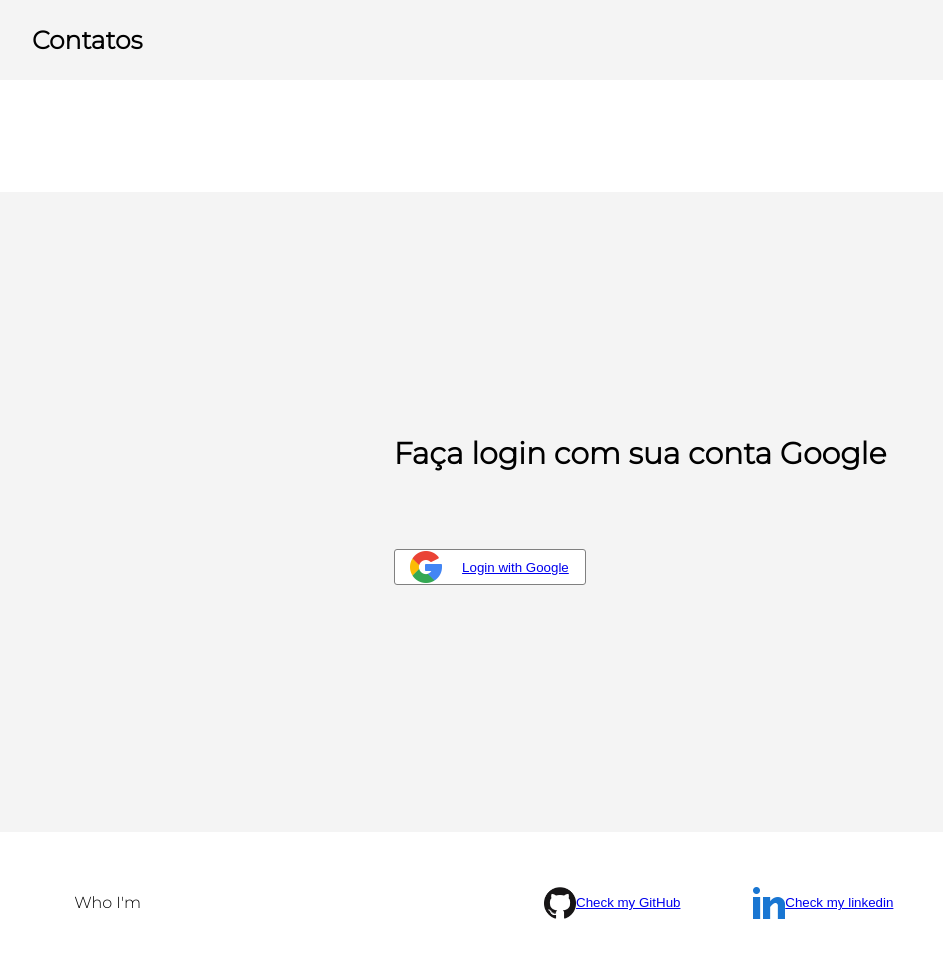
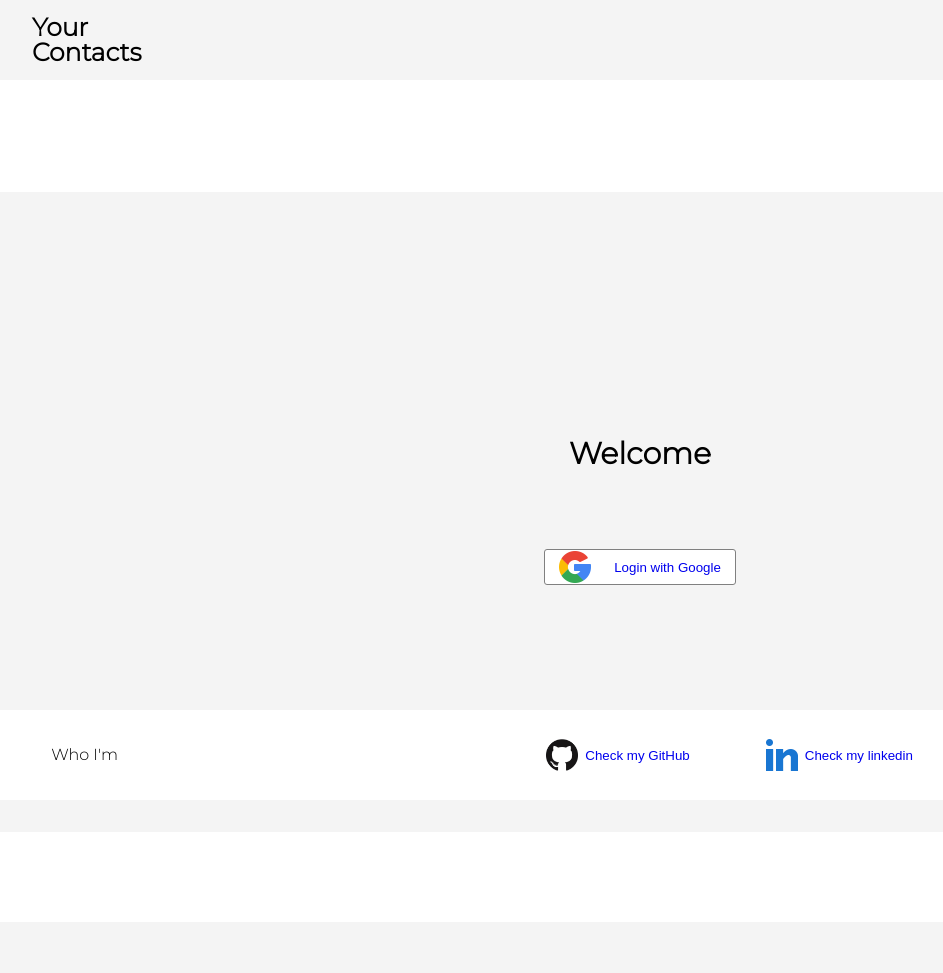
Before and after one commit to renanssilva/listaDominios_conectaGoogle, a Flask app: page / in a window 1280 px wide. Shown: the whole page, without its empty margins (0-943 px from the left). After the commit the page ends 771 px from the top, so only its background shows below. Run offline with Flask 2, Linux system fonts and the light colour scheme.

Commit message:
Ajustes finais

```diff
--- a/app.py
+++ b/app.py
@@ -1,9 +1,6 @@
-
-# from flask import Flask, render_template, url_for, redirect, session
 from flask import Flask, render_template
 import httplib2
 from googleapiclient import discovery
-
 from oauth2client.client import flow_from_clientsecrets
 from oauth2client.file import Storage
 from oauth2client.tools import run_flow
@@ -11,23 +8,30 @@ from oauth2client.tools import run_flow
 
 app = Flask(__name__)
 
-CLIENT_SECRET = 'credentials.json'
+CREDENTIAL_JSON = 'credentials.json'
 SCOPE = 'https://www.googleapis.com/auth/contacts.other.readonly'
 STORAGE = Storage('conecta-credentials-storage')
 
 
 def authorize_credentials():
-    # Fetch credentials from storage
+    """
+    Buscando credenciais no STORAGE ou autenticar credenciais
+    :return: credencial autorizada
+    """
     credentials = STORAGE.get()
     # If the credentials doesn't exist in the storage location then run the flow
     if credentials is None or credentials.invalid:
-        flow = flow_from_clientsecrets(CLIENT_SECRET, scope=SCOPE)
+        flow = flow_from_clientsecrets(CREDENTIAL_JSON, scope=SCOPE)
         http = httplib2.Http()
         credentials = run_flow(flow, STORAGE, http=http)
     return credentials
 
 
 def get_google_contacts():
+    """
+    Pega todos os contatos do usuário autenticado
+    :return:Uma lista com todos os contatos do usuário autenticado
+    """
     credentials = authorize_credentials()
     http = credentials.authorize(httplib2.Http())
     discoveryUrl = ('https://people.googleapis.com/$discovery/rest?version=v1')
@@ -39,11 +43,15 @@ def get_google_contacts():
 
     for email in values:
         values_list.append(email['emailAddresses'][0]['value'])
-
     return values_list
 
 
 def format_googleContacts(contactList: list):
+    """
+    Formata a lista de contatos do usuário autenticado
+
+    :return: Um dicionário ourdenado sendo as chaves od dominios e os valores todos os email relacionado a este dominio
+    """
     dictContact = {}
 
     for addressesEmail in contactList:
@@ -61,27 +69,23 @@ def format_googleContacts(contactList: list):
     return dict(orderDictContact)
 
 
-# authorize_credentials()
+# Definindo as rotas
 
-# Default route
+# Rota padrão
 @app.route('/')
 def index():
     return render_template('index.html')
 
 
-# Google login route
+# Rota de login do google
 @app.route('/login')
 def google_login():
-
     authorize_credentials()
-
     contacts = get_google_contacts()
-
     formatContacts = format_googleContacts(contacts)
-
     return render_template('logado.html', enable=True, contacts=formatContacts)
 
-
+# Rota de logout
 @app.route('/logout')
 def logout_goole():
     STORAGE.delete()
--- a/static/css/style.css
+++ b/static/css/style.css
@@ -1,5 +1,10 @@
+* {
+    text-decoration:none;
+}
+
 body {
     font-family: 'Montserrat', sans-serif;
+    margin-bottom: 90px;
 }
 
 .cabecalho {
@@ -80,6 +85,7 @@ body {
 
 .icone_google {
     width: 2rem;
+    padding-right: 7px;
 }
 
 /* Página logada */
@@ -139,12 +145,21 @@ body {
     justify-content: space-around;
 }
 
+.campos {
+    display: flex;
+
+    font-size: 24px;
+    font-weight: 700;
+    justify-content: space-between;
+    margin: -30px 20% 15px 20%;
+}
+
 
 .dominios {
     display: flex;
     justify-content: space-between;
     flex-wrap: wrap;
-    margin: 3rem 20%;
+    margin: 1rem 20%;
     border-top: 2px solid #dadada;
     padding-top: 10px;
 }
@@ -160,10 +175,13 @@ body {
 .my_footer {
     display: flex;
     justify-content: space-between;
-    width: 95%;
+    width: 100%;
     height: 90px;
-    margin: 2%;
     align-items: center;
+    background: #fff;
+    bottom: 0;
+    left: 0;
+    position: fixed;
 }
 .about_me {
     margin-left: 4%;
--- a/templates/index.html
+++ b/templates/index.html
@@ -3,7 +3,7 @@
 
 <main class="container_principal">
     <section class="registro">
-        <h2 class="registro_titulo">Faça login com sua conta Google</h2>
+        <h2 class="registro_titulo">Welcome</h2>
         <button class="registro_botao">
             <img class="icone_google" src="{{ url_for('static', filename='/images/icone_google.png') }}"  alt="ícone do google">
             <p class="login_google" ><a href="{{ url_for('google_login') }}">Login with Google</a></p>
--- a/templates/logado.html
+++ b/templates/logado.html
@@ -4,7 +4,7 @@
     <main class="container_conta">
         <div class="container_box">
 
-            <div class="dominios">
+            <div class="campos">
                 <span>Dominios</span>
                 <span>Emails</span>
             </div>
--- a/templates/template.html
+++ b/templates/template.html
@@ -4,7 +4,7 @@
     <meta charset="UTF-8">
     <meta http-equiv="X-UA-Compatible" content="IE=edge">
     <meta name="viewport" content="width=device-width, initial-scale=1.0">
-    <title>Contatos</title>
+    <title>Your Contacts</title>
     <link rel="stylesheet" href="{{ url_for('static', filename='/css/reset.css') }}">
     <link rel="stylesheet" href="{{ url_for('static', filename='/css/style.css') }}">
 
@@ -16,7 +16,7 @@
     {% if enable %}
         <header class="cabecalho">
             <div class="container">
-                <h1 class="cabecalho_titulo">Contatos</h1>
+                <h1 class="cabecalho_titulo">Your Contacts</h1>
                 <nav class="cabecalho_nav">
 <!--                    <a class="cabecalho_nav__link" href="#">Home</a>-->
                     <div class="cabecalho_dropdown">
@@ -25,9 +25,6 @@
                         </button>
 
                         <div class="cabecalho_dropdown__conteudo">
-                            <h2 class="seunome">Usuário</h2>
-                            <h3 class="seuemail">usuario@email.com</h3>
-<!--                            <h3 class="logout"><a href="index.html">Sair</a></h3>-->
                             <h3 class="logout"><a href="{{ url_for('logout_goole') }}">Sair</a></h3>
                         </div>
                     </div>
@@ -38,7 +35,7 @@
     {% else %}
         <header class="cabecalho">
             <div class="container">
-                <h1 class="cabecalho_titulo">Contatos</h1>
+                <h1 class="cabecalho_titulo">Your Contacts</h1>
                 <nav class="cabecalho_nav">
                 </nav>
             </div>
```
